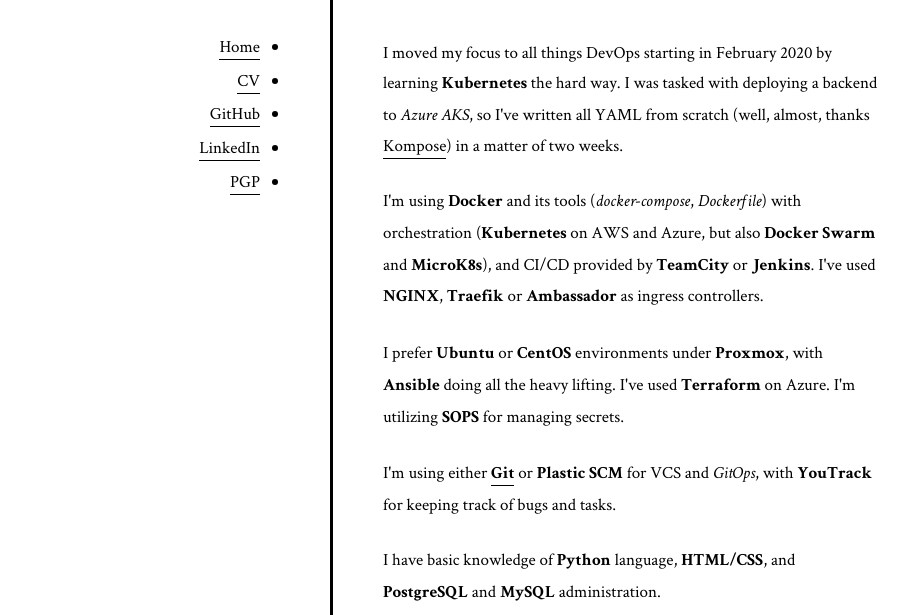
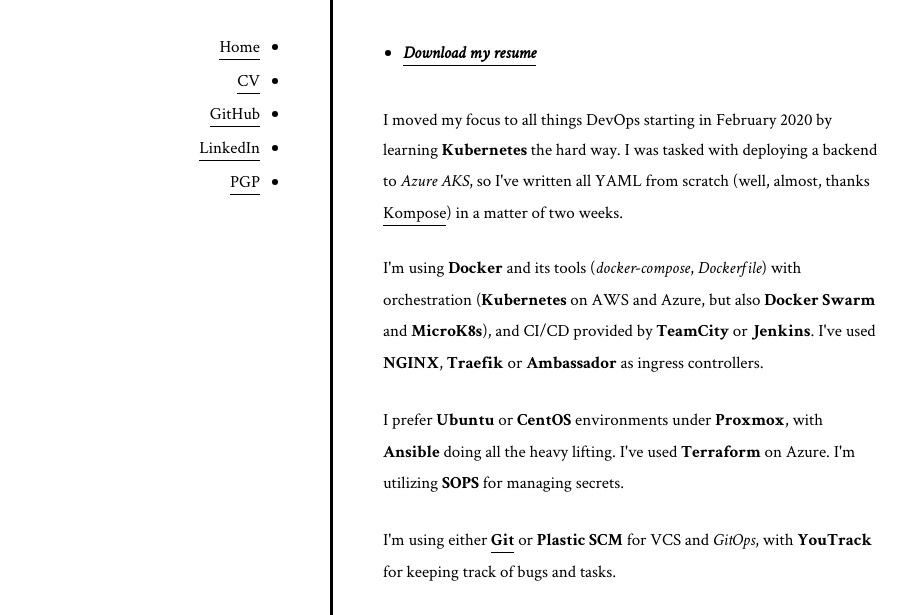
Before and after one commit to wokoman/kazuma-vps, a plain HTML site: page static-sites/ivy/out/cv.html in a window 1280 px wide. Shown: the part 185-800 px from the top of the page, without its empty margins (190-1098 px from the left). Drawn offline with Linux system fonts and the light colour scheme.

Commit message:
add downloadable resume

```diff
--- a/static-sites/ivy/out/cv.html
+++ b/static-sites/ivy/out/cv.html
@@ -42,7 +42,10 @@
 
         <hr>
       </header>
-      <p>I moved my focus to all things DevOps starting in February 2020 by learning <strong>Kubernetes</strong> the hard way. I was tasked with deploying a backend to <em>Azure AKS</em>, so I've written all YAML from scratch (well, almost, thanks <a href="https://kompose.io/">Kompose</a>) in a matter of two weeks.</p>
+      <ul>
+<li><strong><em><a href="CV_en.pdf">Download my resume</a></em></strong></li>
+</ul>
+<p>I moved my focus to all things DevOps starting in February 2020 by learning <strong>Kubernetes</strong> the hard way. I was tasked with deploying a backend to <em>Azure AKS</em>, so I've written all YAML from scratch (well, almost, thanks <a href="https://kompose.io/">Kompose</a>) in a matter of two weeks.</p>
 <p>I'm using <strong>Docker</strong> and its tools (<em>docker-compose</em>, <em>Dockerfile</em>) with orchestration (<strong>Kubernetes</strong> on AWS and Azure, but also <strong>Docker Swarm</strong> and <strong>MicroK8s</strong>), and CI/CD provided by <strong>TeamCity</strong> or <strong>Jenkins</strong>. I've used <strong>NGINX</strong>, <strong>Traefik</strong> or <strong>Ambassador</strong> as ingress controllers.</p>
 <p>I prefer <strong>Ubuntu</strong> or <strong>CentOS</strong> environments under <strong>Proxmox</strong>, with <strong>Ansible</strong> doing all the heavy lifting. I've used <strong>Terraform</strong> on Azure. I'm utilizing <strong>SOPS</strong> for managing secrets.</p>
 <p>I'm using either <strong><a href="https://github.com/wokoman">Git</a></strong> or <strong>Plastic SCM</strong> for VCS and <em>GitOps</em>, with <strong>YouTrack</strong> for keeping track of bugs and tasks.</p>
```
Also changed, not shown: 2 other files.
